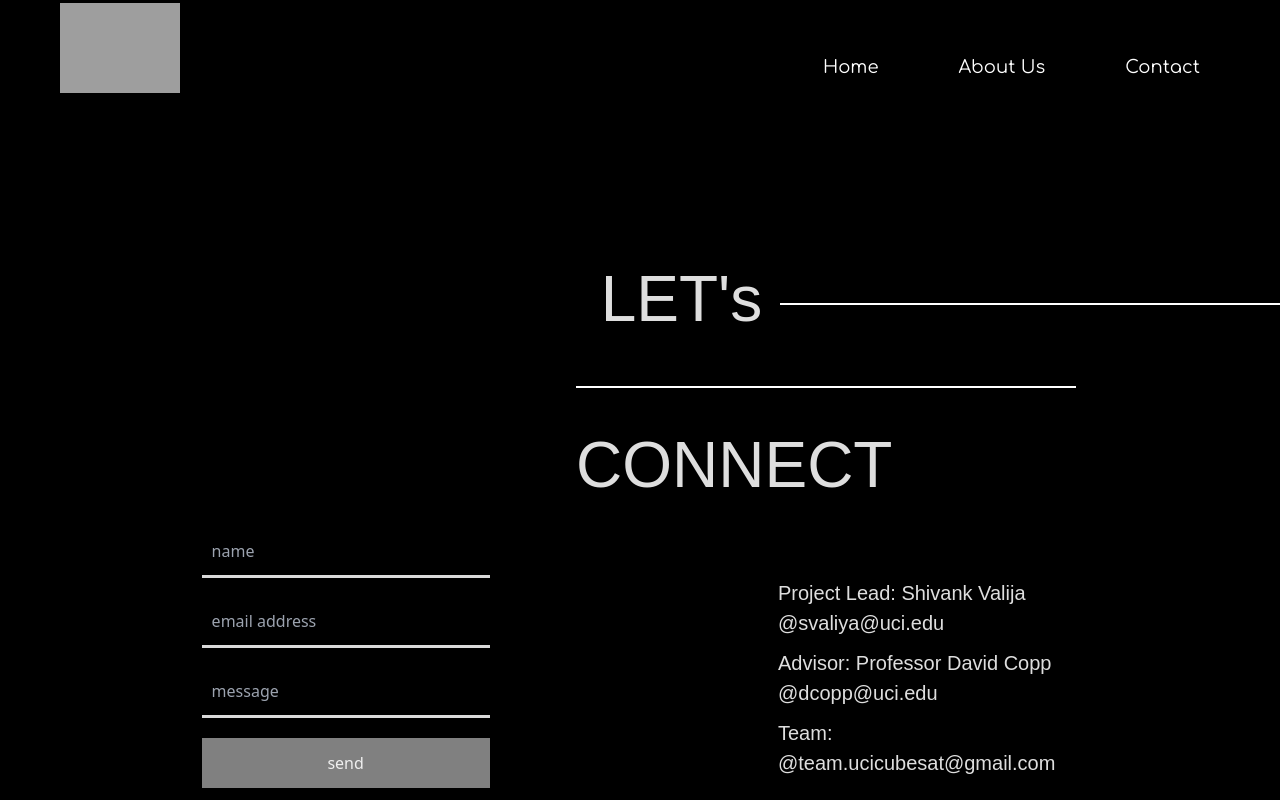
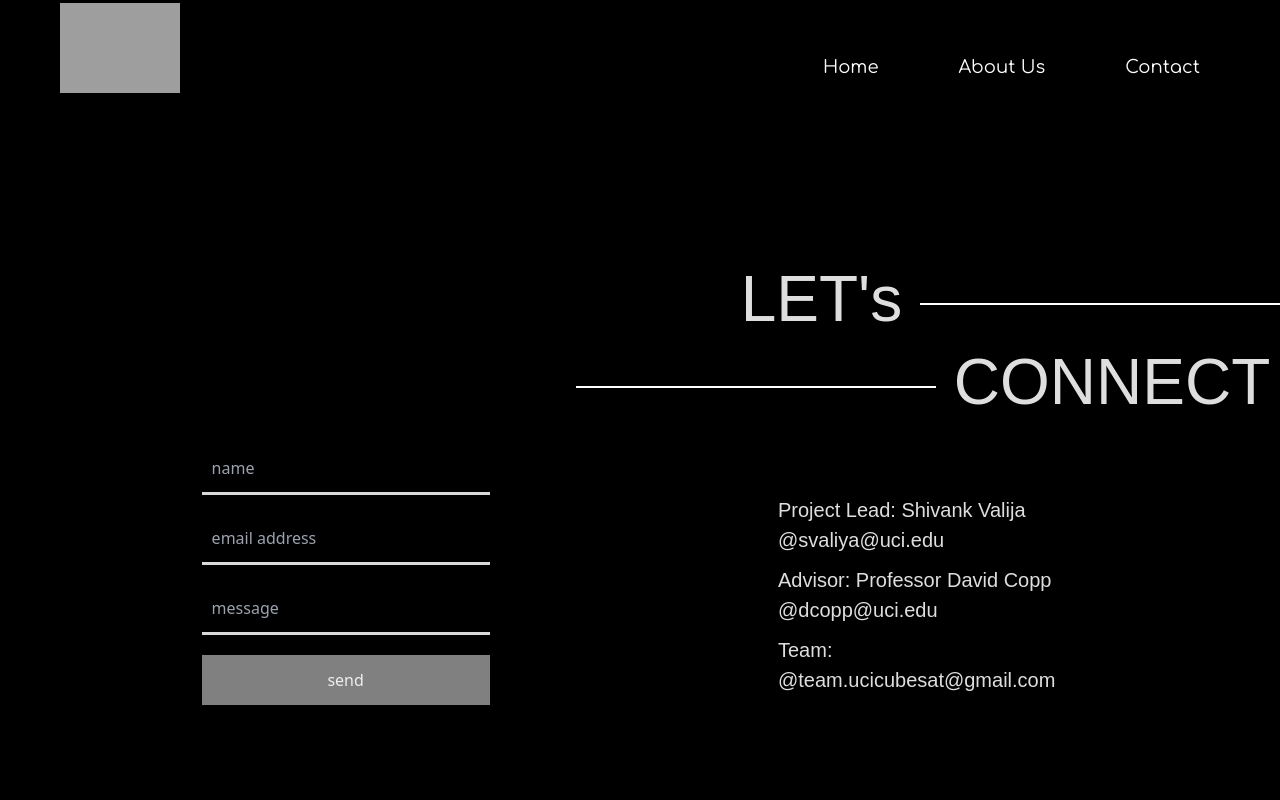
Before and after one commit to UCI-CubeSat/uci-cubesat.github.io, a React (Vite) app: page /contact in a window 1280 px wide. Shown: the top 800 px of the page. Built offline with nearby package versions, Linux system fonts and the light colour scheme; grey boxes are pictures that could not be loaded; a web font is replaced by a local one.

Commit message:
fixed contact header

```diff
--- a/src/pages/contact/Contact.css
+++ b/src/pages/contact/Contact.css
@@ -61,7 +61,7 @@ h1{
 
 .line{
     display: inline-block;
-    width: 500px;
+    width: 45vh;
     height: 2px;
     background-color: white;
     vertical-align: middle;
```
